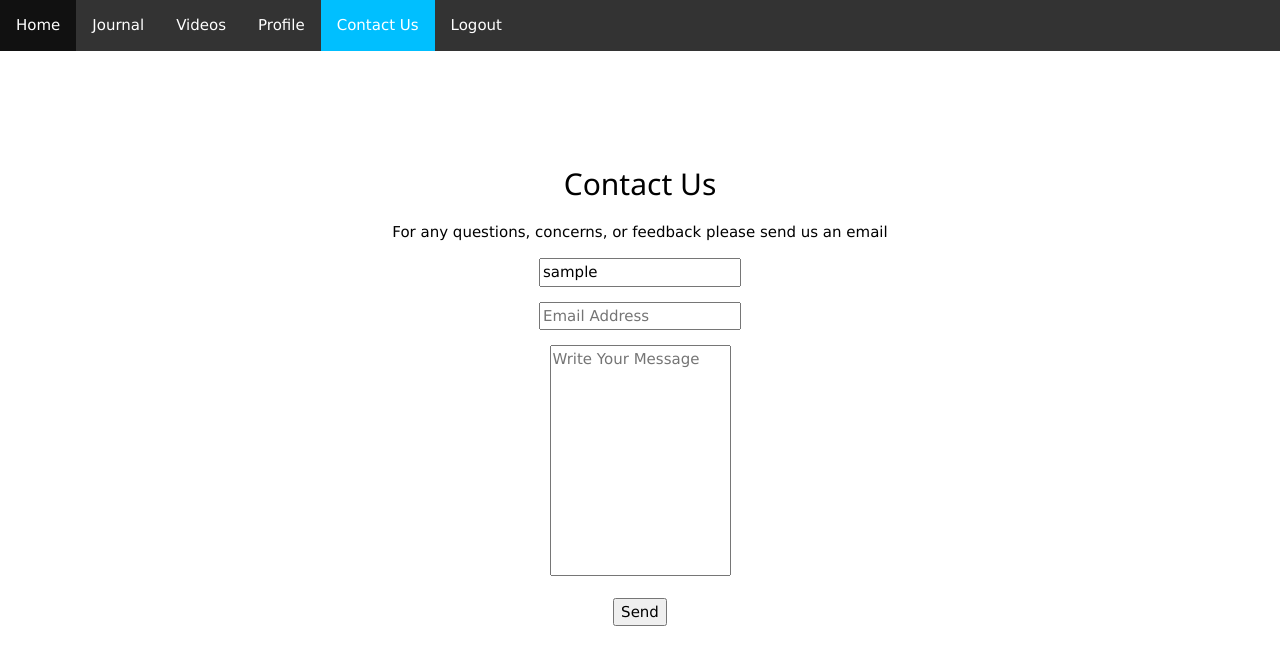
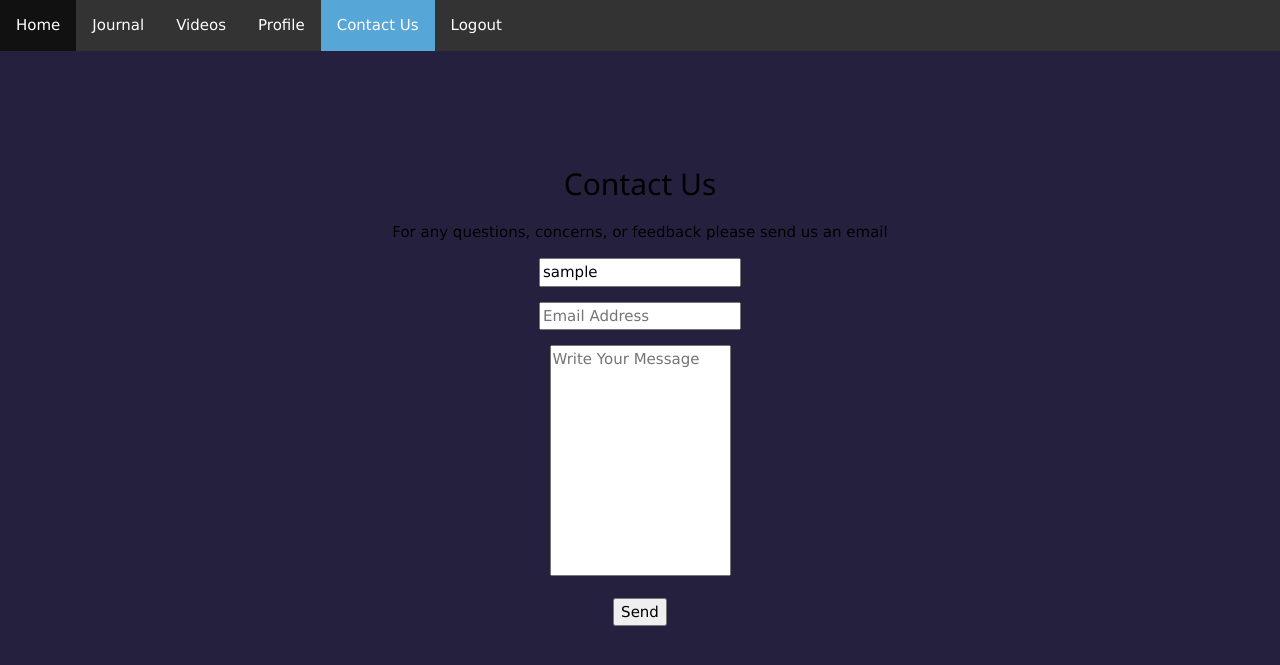
Before and after one commit to MrDanielRangel/ScanGoals-WebApp, a PHP site: page /contact.php in a window 1280 px wide. Shown: the top 665 px of the page. Run offline with PHP 8.4, Linux system fonts and the light colour scheme; the visitor is signed in with stand-in values (Sample User, id 1); tables that the repository leaves empty or names only in its code hold one stand-in row (values such as "Sample post").

Commit message:
Updated UI and contact form

```diff
--- a/css/mystyle.css
+++ b/css/mystyle.css
@@ -30,7 +30,7 @@ li a:hover:not(.active) {
 }
 
 .active {
-    background-color: #00bfff;
+    background-color: rgb(87, 166, 216);
 }
 
 #center {
@@ -117,3 +117,7 @@ button {
 #centerForm{
     text-align: center;
 }
+
+html {
+    background-color: rgb(38, 32, 63);
+}
--- a/html/videos.php
+++ b/html/videos.php
@@ -38,7 +38,7 @@ $activePage = "videos";
         }
 
         .active {
-            background-color: #00bfff;
+            background-color: rgb(87, 166, 216);
         }
     </style>
 </head>
--- a/include/session.php
+++ b/include/session.php
@@ -18,8 +18,8 @@ $login_session = $row['username'];
 $islogin = true;
 
 //check if user is login, if not send it back to login
-if(!isset($login_session))
+/*if(!isset($login_session))
 {
     mysqli_close($con);
     header("Location: ../html/index.php");
-}
+}*/
```
Also changed, not shown: html/home.php (+38 -0 lines).
